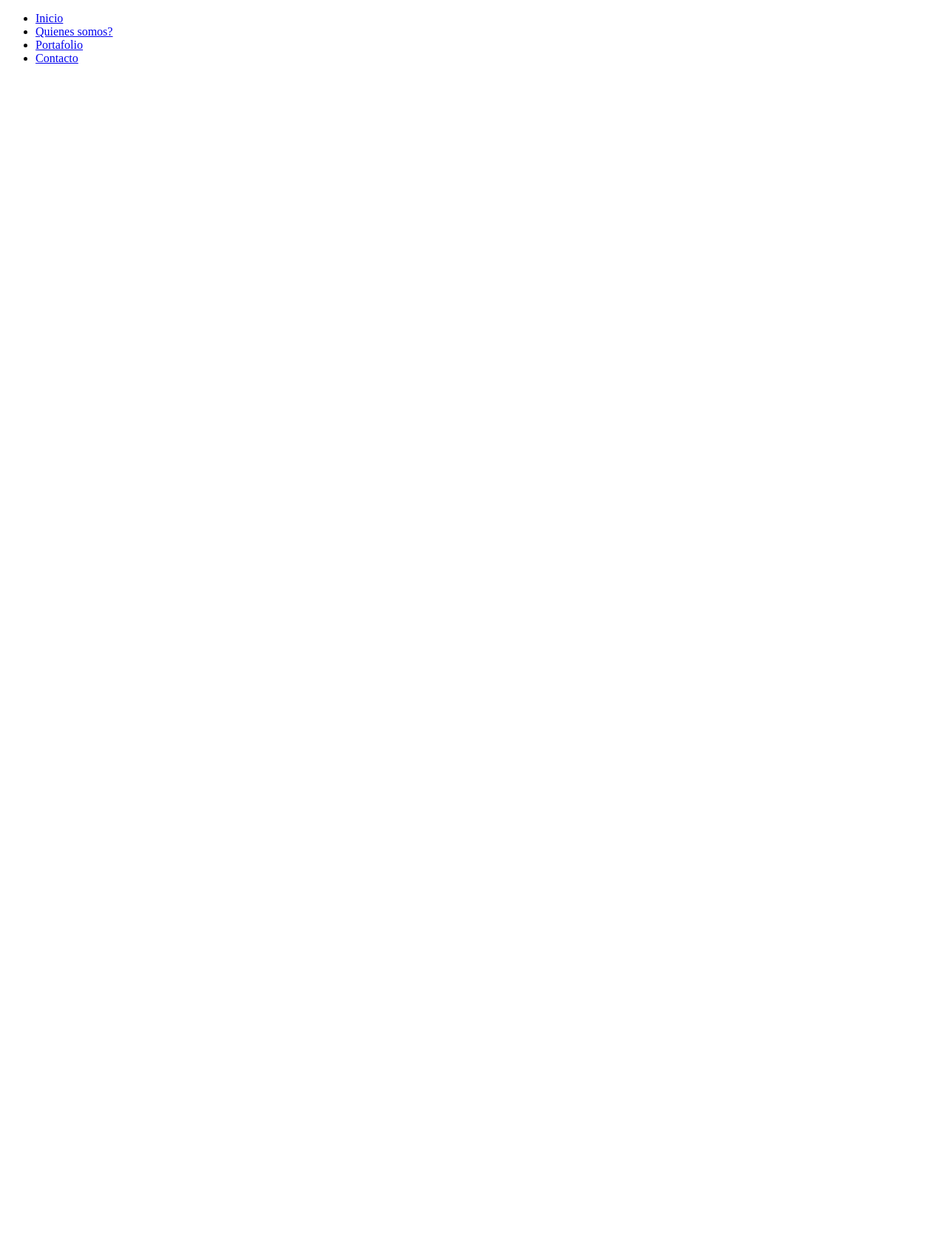
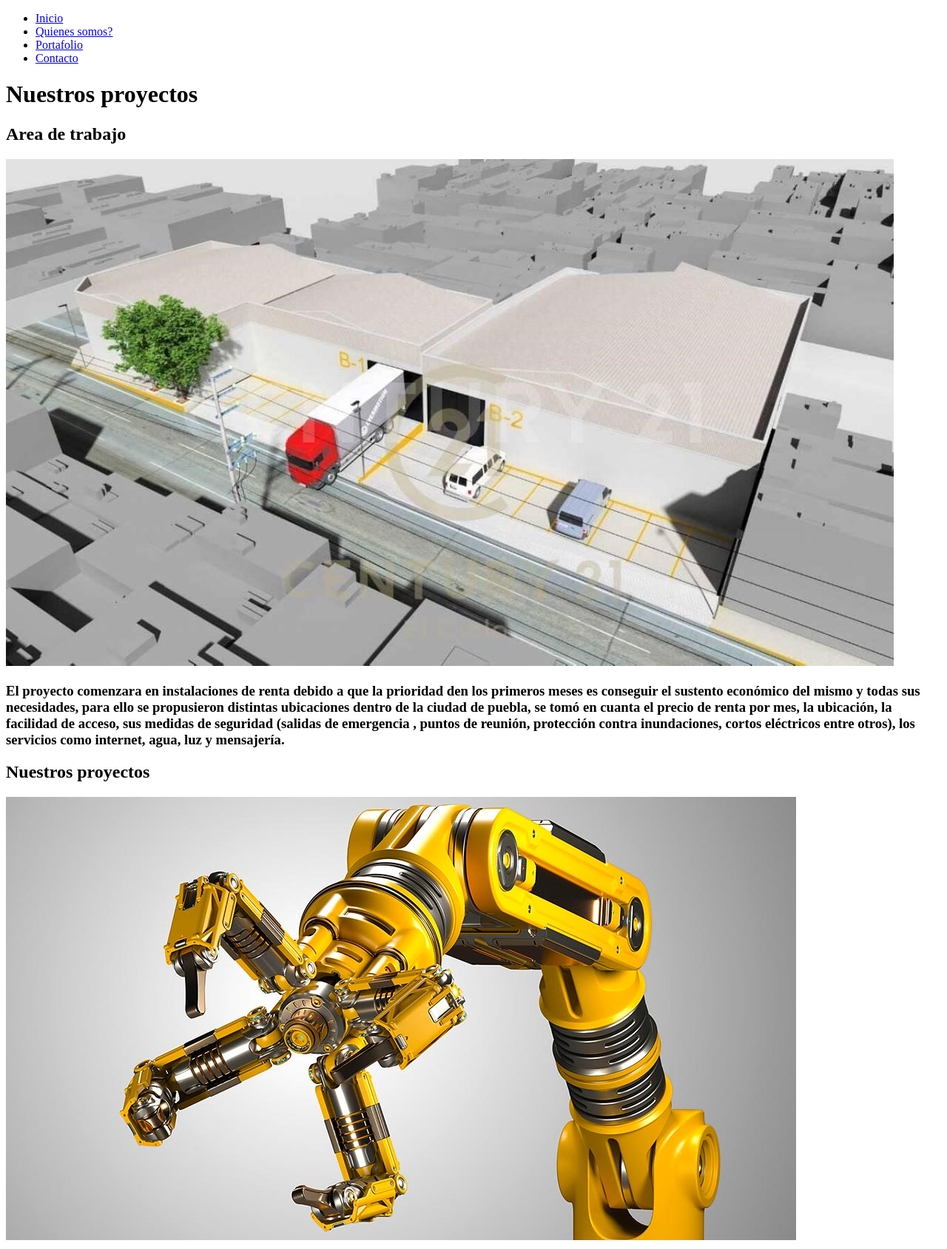
Before and after one commit to epickap039/proyecto-ARA, a plain HTML site: page portafolio.html in a window 1280 px wide. Shown: the whole page at 74% size. Before the commit the page ends 800 px from the top, so only its background shows below. Drawn offline with Linux system fonts and the light colour scheme.

Commit message:
cumplidos los requisitos de la pagina a excepcion de la tabla

```diff
--- a/portafolio.html
+++ b/portafolio.html
@@ -1,11 +1,13 @@
 <!DOCTYPE html>
 <html lang="en">
+
 <head>
     <meta charset="UTF-8">
     <meta http-equiv="X-UA-Compatible" content="IE=edge">
     <meta name="viewport" content="width=device-width, initial-scale=1.0">
     <title>Document</title>
 </head>
+
 <body>
     <header>
         <nav>
@@ -25,5 +27,34 @@
             </ul>
         </nav>
     </header>
+    <h1>
+        Nuestros proyectos
+    </h1>
+    <section>
+        <h2>
+            Area de trabajo
+        </h2>
+        <img src="./imagenes/ubicacion.jpg" alt="imagen de la empresa">
+        <h3>
+            El proyecto comenzara en instalaciones de renta
+            debido a que la prioridad den los primeros meses
+            es conseguir el sustento económico del mismo y
+            todas sus necesidades, para ello se propusieron
+            distintas ubicaciones dentro de la ciudad de
+            puebla, se tomó en cuanta el precio de renta por
+            mes, la ubicación, la facilidad de acceso,
+            sus medidas de seguridad (salidas de emergencia ,
+             puntos de reunión, protección contra
+             inundaciones, cortos eléctricos entre otros),
+             los servicios como internet, agua, luz y mensajería.
+        </h3>
+    </section>
+    <section>
+        <h2>
+            Nuestros proyectos
+        </h2>
+        <img src="./imagenes/brazo robot.jfif" alt="imagen brazo robot">
+    </section>
 </body>
+
 </html>
```
Also changed, not shown: contacto.html (+3 -0 lines), index.html (+7 -5 lines), quienesSomos.html (+21 -0 lines), imagenes/brazo robot.jfif (added), imagenes/ubicacion.jpg (added).
